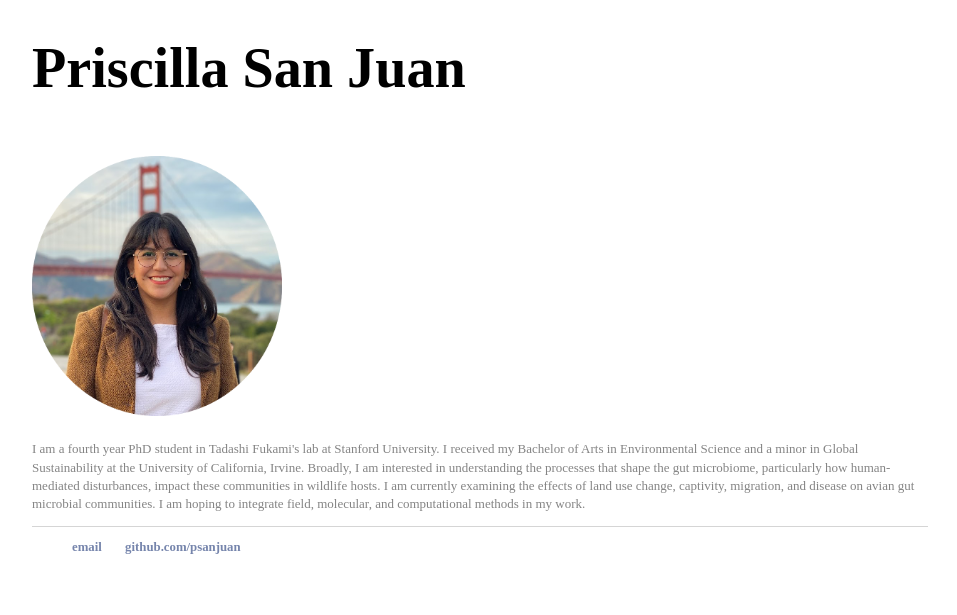
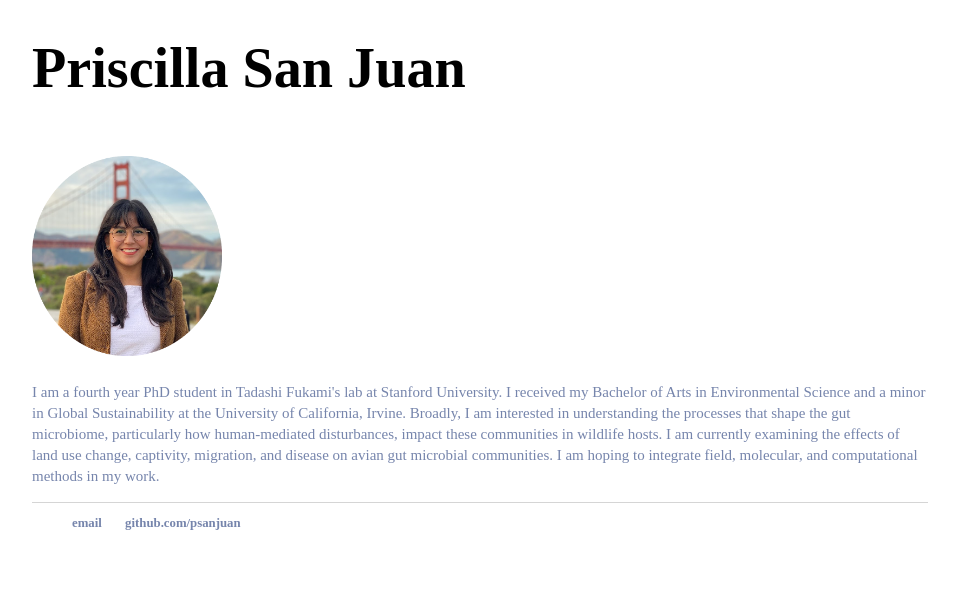
Before and after one commit to psanjuan/psanjuan.github.io, a Jekyll site: the page built from about/index.html, in a window 1280 px wide. Shown: the part 418-1033 px from the top of the page, without its empty margins (160-1117 px from the left). Built offline with Jekyll 4.4.1, drawn with Linux system fonts in a browser that asks for light colours; after the commit the page ends 1009 px from its top, so only the background shows below that.

Commit message:
Update index.html

```diff
--- a/about/index.html
+++ b/about/index.html
@@ -5,10 +5,10 @@ title: Priscilla San Juan, PhD candidate
 <font face = "Avenir" size = "20">
   <h3>Priscilla San Juan</h3></font>
 
-  <img src="headshot-sf-circle.png" alt="headshot" width="250" height="260">
+  <img src="headshot-sf-circle.png" alt="headshot" width="190" height="200">
 
 <div class="post">
-<font face = "Avenir"><p style="color:#848484;font-size:13px;">
+<font face = "Avenir"><p style="color:#7685ac;font-size:15px;">
 I am a fourth year PhD student in Tadashi Fukami's lab at Stanford University. I received my Bachelor of Arts in Environmental Science and a minor in Global Sustainability at the University of California, Irvine.
 Broadly, I am interested in understanding the processes that shape the gut microbiome, particularly how human-mediated disturbances, impact these communities in wildlife hosts. I am currently examining the effects
 of land use change, captivity, migration, and disease on avian gut microbial communities. I am hoping to integrate field, molecular, and computational methods in my work.
```
